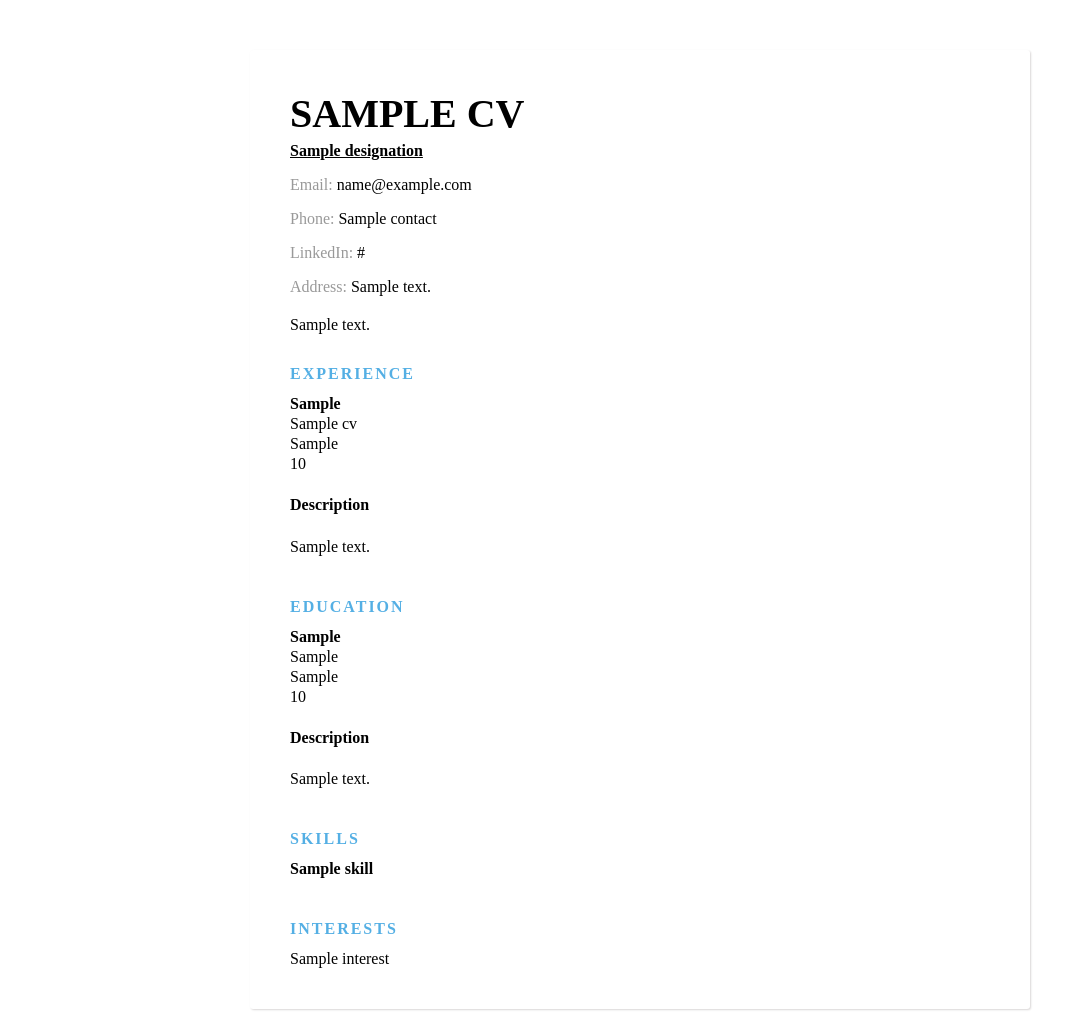
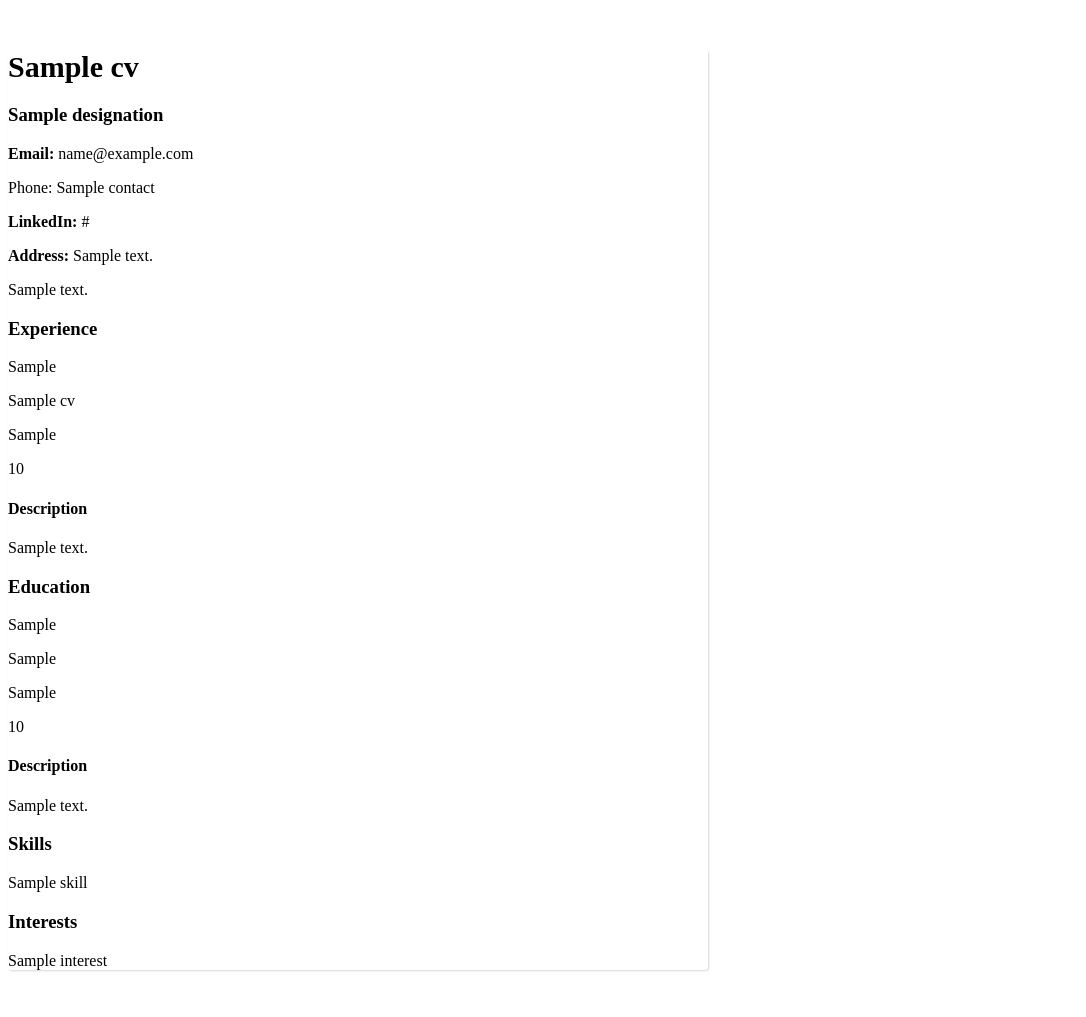
Before and after one commit to jameskulu/cv-generator, a Django app: template cv/templates/cv/cv.html in a window 1280 px wide. Shown: the whole page, without its empty margins (0-1086 px from the left). After the commit the page ends 971 px from the top, so only its background shows below. Run offline with Django 3.2, Linux system fonts and the light colour scheme; the template is opened without the code that fills it: most values are stand-ins (such as "Sample title", 1, 10 or a date in 2020).

Commit message:
Updated pdf package

```diff
--- a/cv/templates/cv/cv.html
+++ b/cv/templates/cv/cv.html
@@ -4,159 +4,56 @@
   .container {
     max-width: 700px;
     background: #fff;
-        margin: 0px auto 0px;
     box-shadow: 1px 1px 2px #dad7d7;
     border-radius: 3px;
-        padding: 40px;
     margin-top: 50px;
-    }
-    .header {
-        margin-bottom: 30px;
-    }
-    .header .full-name {
-        font-size: 40px;
-        text-transform: uppercase;
-        margin-bottom: 5px;
-    }
-    .header .first-name {
-        font-weight: 700;
-    }
-    .header .last-name {
-        font-weight: 300;
-    }
-    .header .contact-info {
-        margin-bottom: 20px;
-    }
-    .header .email,
-    .header .phone {
-        color: #999;
-        font-weight: 300;
-    }
-    .header .separator {
-        height: 10px;
-        display: inline-block;
-        border-left: 2px solid #999;
-        margin: 0px 10px;
-    }
-    .header .position {
-        font-weight: bold;
-        display: inline-block;
-        margin-right: 10px;
-        text-decoration: underline;
-    }
-    .details {
-        line-height: 20px;
-    }
-    .details .section {
-        margin-bottom: 40px;
-    }
-    .details .section:last-of-type {
-        margin-bottom: 0px;
-    }
-    .details .section__title {
-        letter-spacing: 2px;
-        color: #54afe4;
-        font-weight: bold;
-        margin-bottom: 10px;
-        text-transform: uppercase;
-    }
-    .details .section__list-item {
-        margin-bottom: 40px;
-    }
-    .details .section__list-item:last-of-type {
-        margin-bottom: 0;
-    }
-    .details .left,
-    .details .right {
-        vertical-align: top;
-        display: inline-block;
-    }
-    .details .left {
-        width: 60%;
-    }
-    .details .right {
-        tex-align: right;
-        width: 39%;
-    }
-    .details .name {
-        font-weight: bold;
-    }
-    .details a {
-        text-decoration: none;
-        color: #000;
-        font-style: italic;
-    }
-    .details a:hover {
-        text-decoration: underline;
-        color: #000;
-    }
-    .details .skills__item {
-        margin-bottom: 10px;
-    }
-    .details .skills__item .right input {
-        display: none;
-    }
-    .details .skills__item .right label {
-        display: inline-block;
-        width: 20px;
-        height: 20px;
-        background: #c3def3;
-        border-radius: 20px;
-        margin-right: 3px;
-    }
-    .details .skills__item .right input:checked + label {
-        background: #79a9ce;
 }
 </style>
 
 
 <div class="container">
   <div class="header">
-    <div class="full-name">
-      <span class="first-name">{{cv.name}}</span>
-    </div>
-    <span class="position">{{ cv.designation }} </span>
+      <h1 style="font-size:30px" class="first-name">{{cv.name}}</span>
+    <h3 class="position">{{ cv.designation }} </h3>
     <div class="contact-info">
       <p>
-        <span class="email">Email: </span>
+        <span class="email"><strong>Email:</strong> </span>
         <span class="email-val">{{ cv.mail }}</span>
       </p>
       <p>
-        <span class="phone">Phone: </span>
+        <span class="phone"><strong></strong>Phone:</strong></span>
         <span class="phone-val">{{ cv.contact }}</span>
       </p>
       <p>
-        <span class="email">LinkedIn: </span>
+        <span class="email"><strong>LinkedIn:</strong></span>
         <span class="phone-val">{{ cv.linkedin }}</span>
       </p>
       <p>
-        <span class="email">Address: </span>
+        <span class="email"><strong>Address:</strong></span>
         <span class="address-val">{{ cv.address }}</span>
       </p>
       <!-- <span class="separator"></span> -->
 
     </div>
 
-    <div class="about">
 
-      <span class="desc">
+      <p class="desc">
         {{ cv.about }}
-      </span>
-    </div>
+      </p>
   </div>
    <div class="details">
     <div class="section">
-      <div class="section__title">Experience</div>
+      <h3 class="section__title">Experience</h3>
       <div class="section__list">
 
         <div class="section__list-item">
           <div class="left">
-            <div class="name">{{ cv.experience_company|default_if_none:"" }}</div>
-            <div class="addr">{{ cv.experience_job_title|default_if_none:"" }}</div>
-            <div class="addr">{{ cv.experience_location|default_if_none:"" }}</div>
-            <div class="duration">{{ cv.experience_duration|default_if_none:"" }}</div>
+            <p class="name">{{ cv.experience_company|default_if_none:"" }}</p>
+            <p class="addr">{{ cv.experience_job_title|default_if_none:"" }}</p>
+            <p class="addr">{{ cv.experience_location|default_if_none:"" }}</p>
+            <p class="duration">{{ cv.experience_duration|default_if_none:"" }}</p>
             <h4>Description</h4>
-            <div class="desc">{{ cv.experience_description|default_if_none:"" }}</div>
+            <p class="desc">{{ cv.experience_description|default_if_none:"" }}</p>
           </div>
           <!-- <div class="right">
             <div class="name">{{ cv.experience_job_title }}</div>
@@ -179,16 +76,16 @@
     </div>
 
     <div class="section">
-      <div class="section__title">Education</div>
+      <h3 class="section__title">Education</h3>
       <div class="section__list">
         <div class="section__list-item">
           <div class="left">
-            <div class="name">{{ cv.education_college|default_if_none:"" }}</div>
-            <div class="addr">{{ cv.education_degree|default_if_none:"" }}</div>
-            <div class="addr">{{ cv.experience_location|default_if_none:"" }}</div>
-            <div class="duration">{{ cv.education_duration|default_if_none:"" }}</div>
+            <p class="name">{{ cv.education_college|default_if_none:"" }}</p>
+            <p class="addr">{{ cv.education_degree|default_if_none:"" }}</p>
+            <p class="addr">{{ cv.experience_location|default_if_none:"" }}</p>
+            <p class="duration">{{ cv.education_duration|default_if_none:"" }}</p>
             <h4>Description</h4>
-            <div class="desc">{{ cv.experience_description|default_if_none:"" }}</div>
+            <p class="desc">{{ cv.experience_description|default_if_none:"" }}</p>
           </div>
           <!-- <div class="right">
             <div class="name">Fr developer</div>
@@ -215,16 +112,11 @@
        </div>
     </div> -->
      <div class="section">
-       <div class="section__title">Skills</div>
+       <h3 class="section__title">Skills</h3>
        <div class="skills">
 
         {% for skill in cv.skills %}
-        <div class="skills__item">
-          <div class="left">
-            <div class="name">
-             {{ skill|default_if_none:"" }}
-            </div>
-           </div>
+             <p>{{ skill|default_if_none:"" }}</p>
         </div>
         {% endfor %}
 
@@ -234,16 +126,12 @@
 
        </div>
      <div class="section">
-     <div class="section__title">
+     <h3 class="section__title">
        Interests
-       </div>
+       </h3>
 
        {% for interest in cv.interests %}
-        <div class="section__list">
-          <div class="section__list-item">
-            {{ interest|default_if_none:"" }}
-            </div>
-        </div>
+            <p>{{ interest|default_if_none:"" }}</p>
        {% endfor %}
 
      </div>
--- a/requirements.txt
+++ b/requirements.txt
@@ -22,7 +22,6 @@ isort==5.10.1
 kombu==5.2.3
 mypy-extensions==0.4.3
 pathspec==0.9.0
-pdfkit==1.0.0
 Pillow==8.4.0
 platformdirs==2.4.1
 prompt-toolkit==3.0.24
@@ -42,5 +41,4 @@ vine==5.0.0
 wcwidth==0.2.5
 webencodings==0.5.1
 whitenoise==5.3.0
-wkhtmltopdf-pack-ng==0.12.3.0
 xhtml2pdf==0.2.5
```
Also changed, not shown: cv/views.py (+0 -34 lines). Lines whose indentation alone changed are shown as unchanged.
